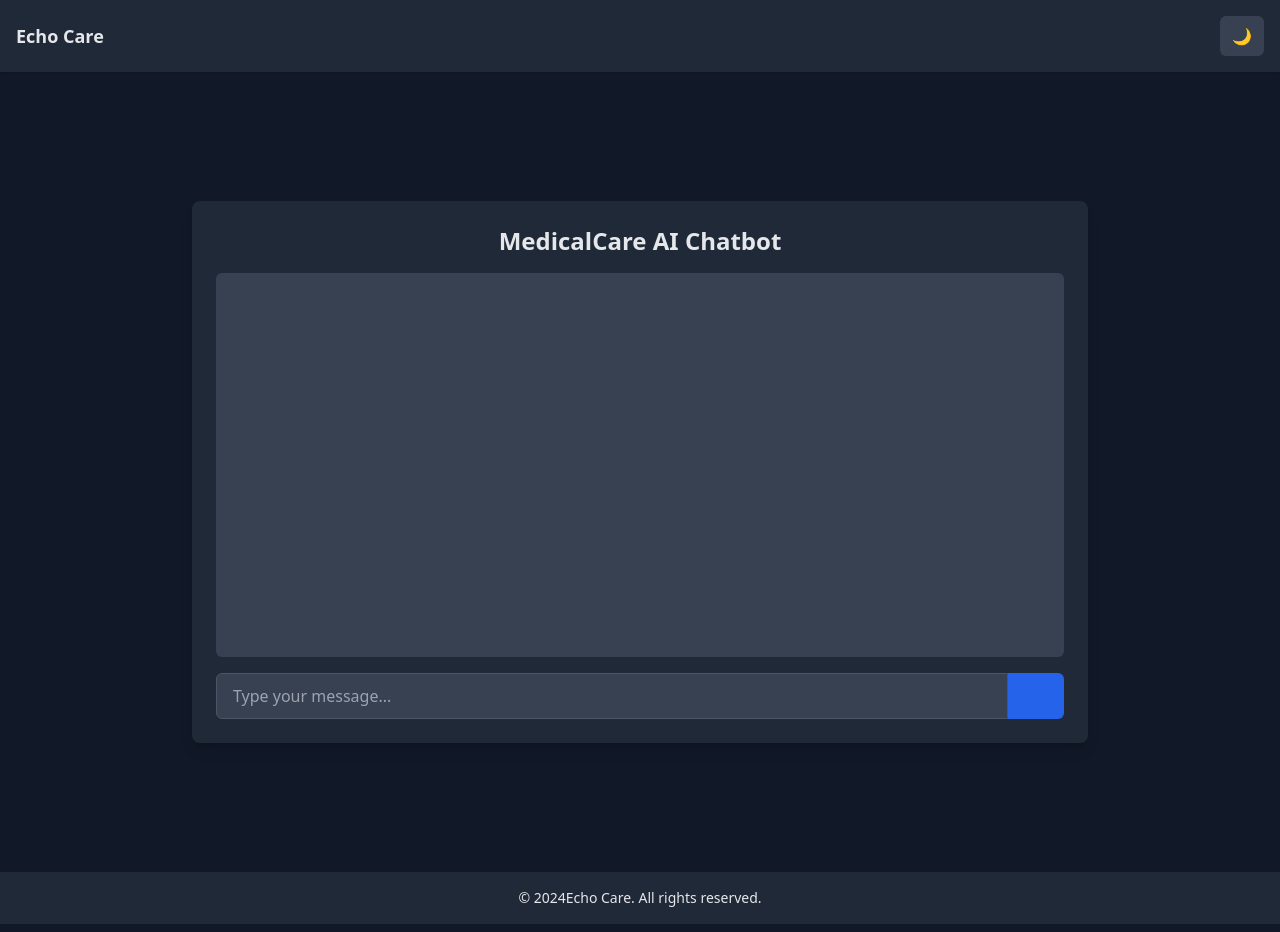
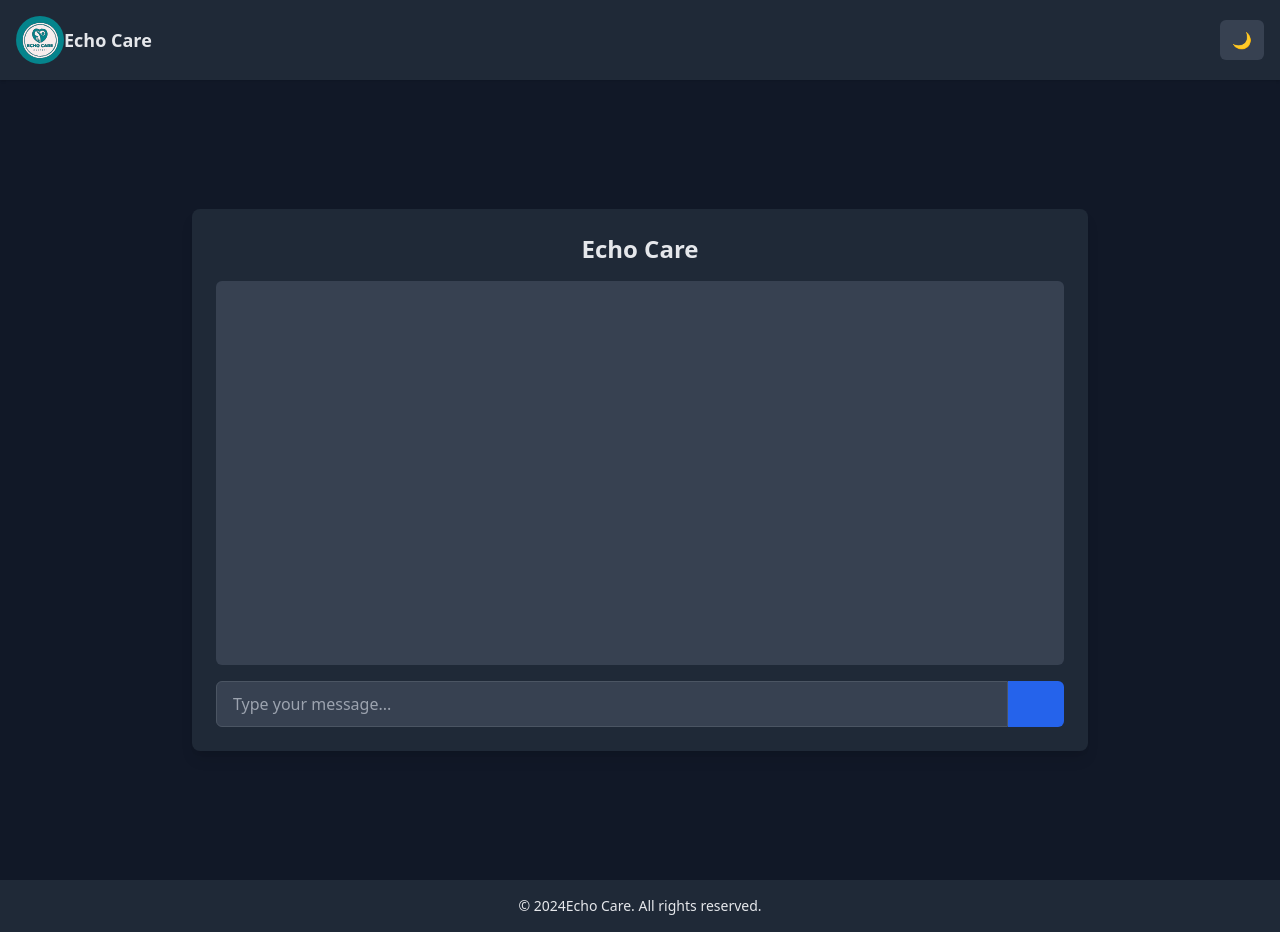
Before and after one commit to patrasachin/Medical-care-ai, a website built with Vite: page index.html in a window 1280 px wide. Both pictures are taken after typing "name@example.com", "Sample123" into the empty fields and a click on the button "Login". Built offline with nearby package versions, Linux system fonts and the light colour scheme; some icons are missing.

Commit message:
commit add logo 🚀👨‍🏭

```diff
--- a/index.html
+++ b/index.html
@@ -1,24 +1,34 @@
 <!DOCTYPE html>
 <html lang="en" class="dark">
+
 <head>
   <meta charset="UTF-8">
   <link rel="icon" type="image/svg+xml" href="/vite.svg">
   <meta name="viewport" content="width=device-width, initial-scale=1.0">
-  <title>MedicalCare</title>
+  <title>Echo Care</title>
 </head>
+
 <body class="bg-gray-100 dark:bg-gray-900 text-gray-800 dark:text-gray-200 transition-colors">
   <header class="w-full bg-white dark:bg-gray-800 shadow p-4 flex justify-between items-center">
-    <h1 class="text-lg font-bold">Echo Care</h1>
+    <a href="/" class="flex items-center"> <img src="./src/assets/logo.svg" alt="Echo Care Logo"
+        class="h-12 w-12 rounded-full">
+      <h1 class="text-lg font-bold">Echo Care</h1>
+
+    </a>
     <button id="themeToggle" class="bg-gray-200 dark:bg-gray-700 text-gray-900 dark:text-gray-200 px-3 py-2 rounded-md">
       🌙
     </button>
   </header>
   <div id="app" class="min-h-screen flex flex-col items-center justify-center">
     <!-- Dynamic components load here -->
+
+
+
   </div>
   <footer class="w-full bg-white dark:bg-gray-800 text-center py-4">
     <p class="text-sm">&copy; 2024Echo Care. All rights reserved.</p>
   </footer>
   <script type="module" src="/src/main.js"></script>
 </body>
+
 </html>
--- a/src/components/chatbot.js
+++ b/src/components/chatbot.js
@@ -3,14 +3,14 @@ import "https://unpkg.com/boxicons@2.1.4/dist/boxicons.js"
 export default function renderChatbot(app) {
   app.innerHTML = `
     <div class="w-full max-w-4xl p-6 bg-white dark:bg-gray-800 rounded-lg shadow-lg">
-      <h1 class="text-2xl font-bold text-center mb-4">MedicalCare AI Chatbot</h1>
+      <h1 class="text-2xl font-bold text-center mb-4">Echo Care</h1>
       <div id="chatBox" class="h-96 bg-gray-100 dark:bg-gray-700 p-4 overflow-y-scroll rounded-md">
         <!-- Chat messages -->
       </div>
       <div class="mt-4 flex">
         <input id="userMessage" type="text" placeholder="Type your message..." class="flex-1 px-4 py-2 bg-gray-100 dark:bg-gray-700 border border-gray-300 dark:border-gray-600 rounded-l-md" />
         <button id="sendMessage" class="bg-blue-500 dark:bg-blue-600 text-white px-4 py-2 rounded-r-md"> <box-icon id='sendIcon' name='send'></box-icon> </button>
-             </div>
+          </div>
     </div>
   `;
 
```
Also changed, not shown: package.json (+6 -2 lines), src/assets/logo.svg (added), 1 other file.
